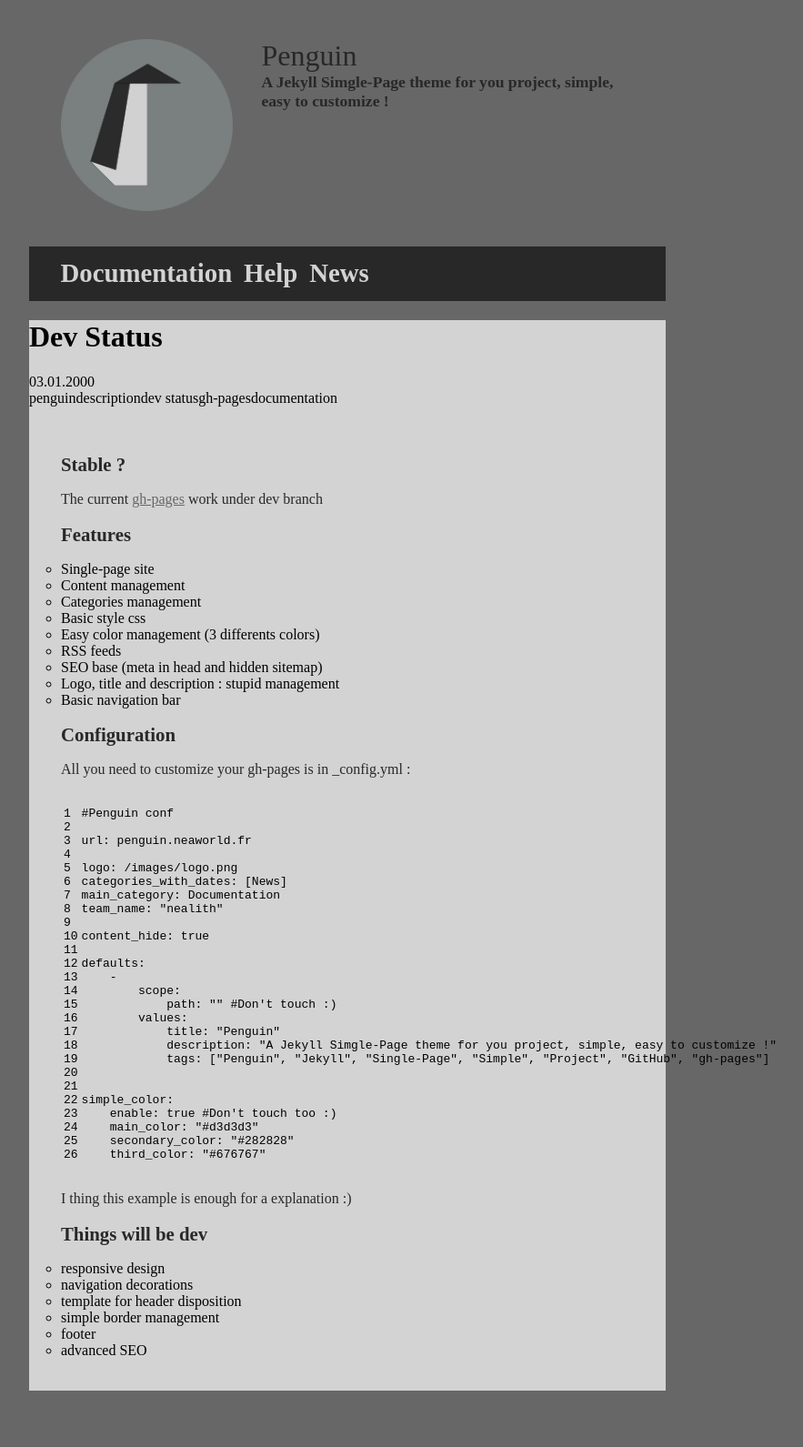
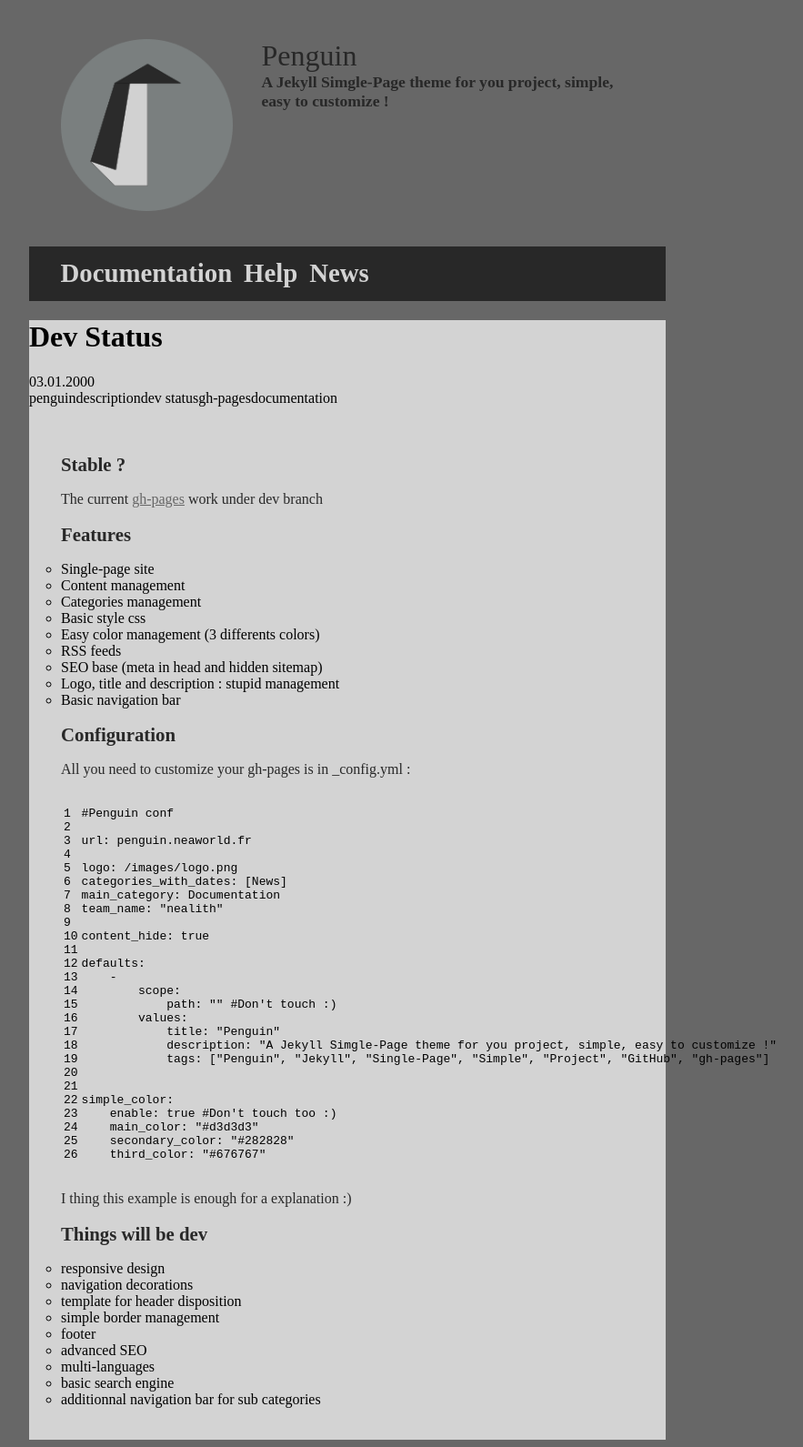
Before and after one commit to romainringenbach/Penguin, a Jekyll site: the page built from _posts/2000-01-03-Dev_status.md, in a window 1280 px wide. Shown: the whole page at 91% size, without its empty margins (258-1141 px from the left). Built offline with Jekyll 4.4.1, drawn with Linux system fonts in a browser that asks for light colours; before the commit the page ends 1537 px from its top, so only the background shows below that.

Commit message:
Add features to the list to dev

```diff
--- a/_posts/2000-01-03-Dev_status.md
+++ b/_posts/2000-01-03-Dev_status.md
@@ -65,3 +65,6 @@ I thing this example is enough for a explanation :)
 - simple border management
 - footer
 - advanced SEO
+- multi-languages
+- basic search engine
+- additionnal navigation bar for sub categories
```
